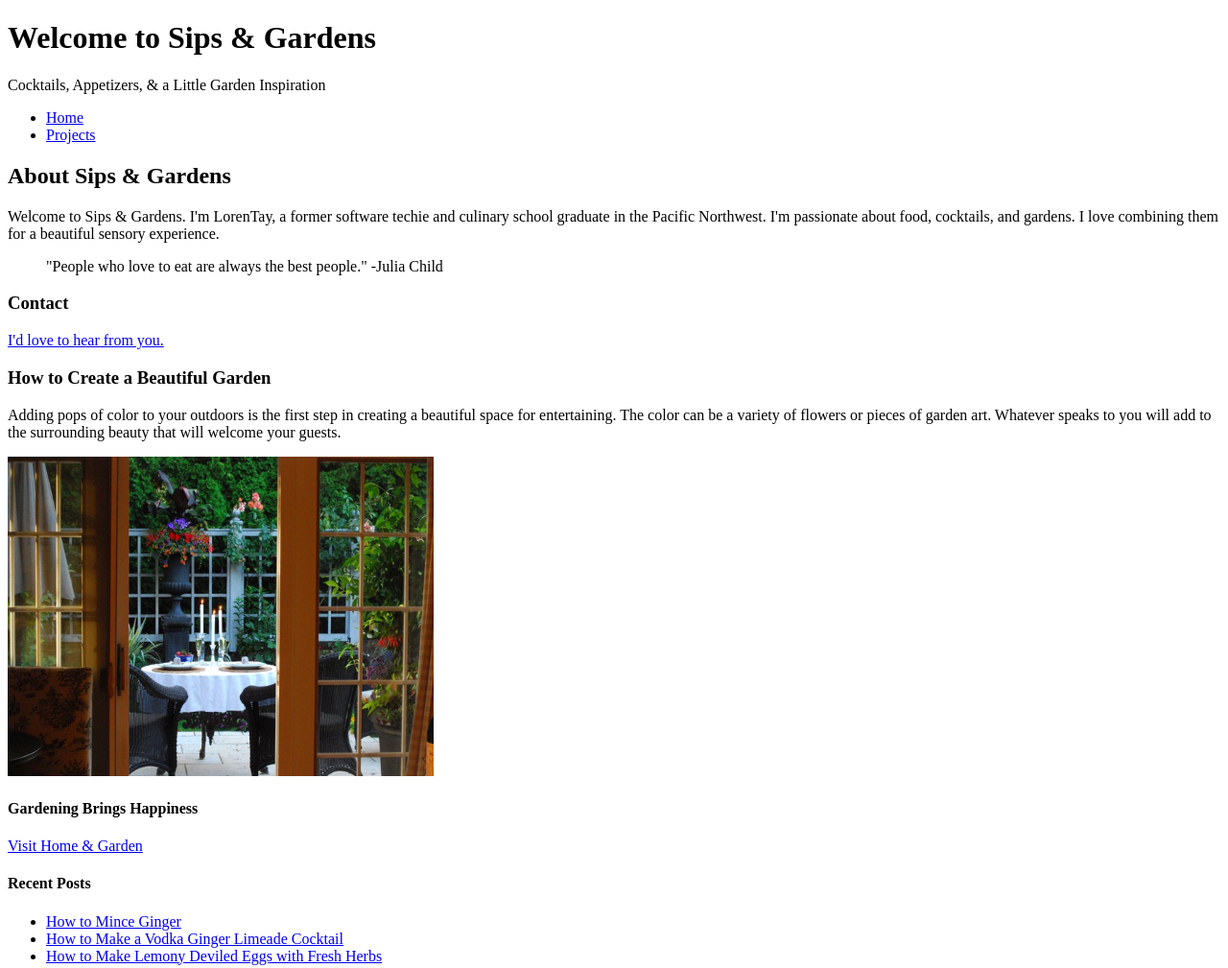
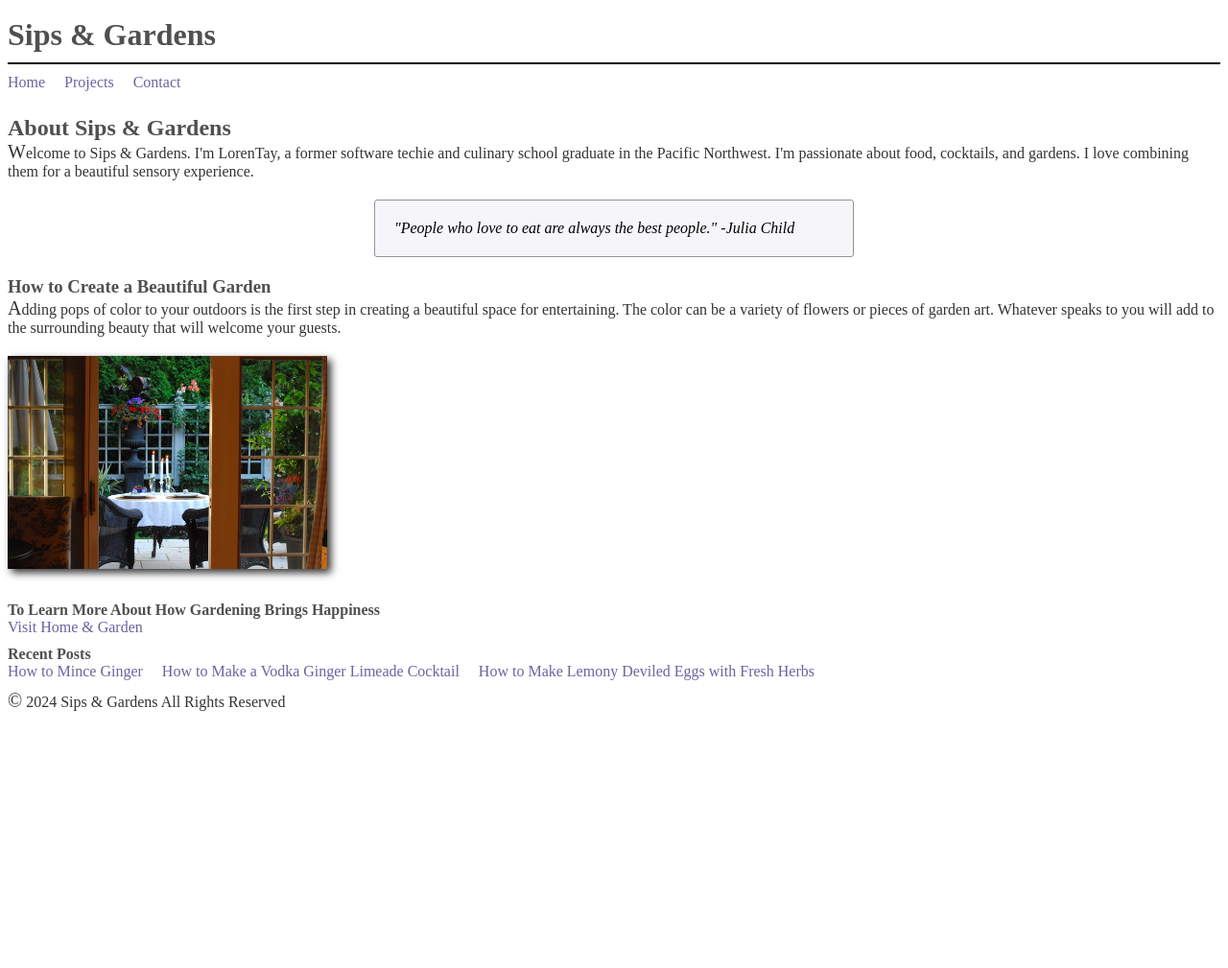
Before and after one commit to lorentay/portfolio, a plain HTML site: page index.html in a window 1280 px wide. Shown: the top 1009 px of the page at 96% size. After the commit the page ends 800 px from the top, so only its background shows below. Drawn offline with Linux system fonts and the light colour scheme.

Commit message:
final styles.css and revised index.html an projects.html

```diff
--- a/index.html
+++ b/index.html
@@ -4,17 +4,18 @@
 <head>
     <meta charset="utf-8">
     <title>Sips & Gardens</title>
+    <link rel="stylesheet" type="text/css" href="styles/styles.css">
 </head>
 
 <Body>
     <header>
-        <h1>Welcome to Sips & Gardens</h1>
-          <p>Cocktails, Appetizers, & a Little Garden Inspiration</p>
+        <h1>Sips & Gardens</h1>
 
     <nav class="menu">
         <ul>
           <li><a href="index.html">Home</a></li>
           <li><a href="projects.html">Projects</a></li>
+          <li><a href="mailto:grocer-advert0m@icloud.com">Contact</a></li>
         </ul>
       </nav>
     </header>
@@ -24,34 +25,30 @@
     <section>
       <h2>About Sips & Gardens</h2>
         <p>Welcome to Sips & Gardens. I'm LorenTay, a former software techie and culinary school graduate in the Pacific Northwest. I'm passionate about food, cocktails, and gardens. I love combining them for a beautiful sensory experience.</p>
+        <blockquote class="quote-container">"People who love to eat are always the best people." -Julia Child</blockquote>
 
-        <blockquote>"People who love to eat are always the best people." -Julia Child</blockquote>
-
-      <h3>Contact</h3>
-        <a href=mailto:grocer-advert0m@icloud.com>I'd love to hear from you.</a>
     </section>
 
 
     <article>
         <h3>How to Create a Beautiful Garden</h3>
-        <p>Adding pops of color to your outdoors is the first step in creating a beautiful space for entertaining. The color can be a variety of flowers or pieces of garden art. Whatever speaks to you will add to the surrounding beauty that will welcome your guests.</p>
-        <img src="images/garden-view.jpeg" alt="A view of a garden ready for guests" height="333" width="444">
+        <p class="container">Adding pops of color to your outdoors is the first step in creating a beautiful space for entertaining. The color can be a variety of flowers or pieces of garden art. Whatever speaks to you will add to the surrounding beauty that will welcome your guests.</p>
+        <img src="images/garden-view.jpeg" alt="A view of a garden ready for guests" height="222" width="333">
     </article>
 
     <aside>
-        <h4>Gardening Brings Happiness</h4>
-        <a href="https://www.houseandgarden.co.uk/article/gardening-for-happiness-mental-health">Visit Home & Garden</a>
+        <h4>To Learn More About How Gardening Brings Happiness</h4>
+        <a href="https://www.houseandgarden.co.uk/article/gardening-for-happiness-mental-health" class="standalone-link">Visit Home & Garden</a>
     </aside>
 
-    <header>
+    <section>
         <h4>Recent Posts</h4>
         <ul>
             <li><a href="#">How to Mince Ginger</a></li>
             <li><a href="#">How to Make a Vodka Ginger Limeade Cocktail</a></li>
-            <li><a href="#">How to Make Lemony Deviled Eggs with Fresh Herbs</a></li>
+            <li><a href="#" class="standalone-link">How to Make Lemony Deviled Eggs with Fresh Herbs</a></li>
         </ul>
-
-    </header>
+    </section>
 
 </main>
 
--- a/styles/styles.css
+++ b/styles/styles.css
@@ -0,0 +1,79 @@
+*  {
+    box-sizing: border-box;
+   }
+
+   h1 {
+     border-bottom: 2px solid;
+     border-color: black;
+     padding-bottom: 10px;
+     margin-bottom: 10px;
+    }
+
+    h1, h2, h3, h4 {
+        color: #505050;
+        margin-top: 10px;
+        margin-bottom: 0px;
+    }
+
+    header {
+        display: flex;
+        flex-direction: column;
+    }
+    nav {
+        margin-top: 10px;
+        margin-bottom: 15px;
+    }
+    ul {
+        list-style: none;
+        padding: 0px;
+        margin: 0;
+        display: flex;
+    }
+    li {
+        margin-right: 20px;
+    }
+
+    p {
+        color: #333333;
+        margin-top: 0;
+        margin-bottom: 20px;
+    }
+    body {
+        background: white;
+    }
+
+    img {
+        box-shadow: 4px 4px 8px #333333;
+        max-width: 100%;
+        margin-bottom: 20px;
+    }
+
+    blockquote {
+      font-style: italic;
+    }
+    .quote-container {
+        background-color: rgb(246, 246, 250);
+        padding: 20px;
+        border-radius: 3px;
+        border: 1px solid #949494;
+        max-width: 500px;
+        margin: 0 auto;
+        margin-bottom: 20px;
+    }
+
+    a {
+        text-decoration: none;
+        color: #68649f;
+    }
+
+    a:hover {
+        text-decoration: underline;
+    }
+
+    .standalone-link {
+        display: block;
+        margin-bottom: 10px
+    }
+
+
+    p::first-letter { font-size: 125%;}
```
Also changed, not shown: projects.html (+10 -12 lines), 1 other file.
